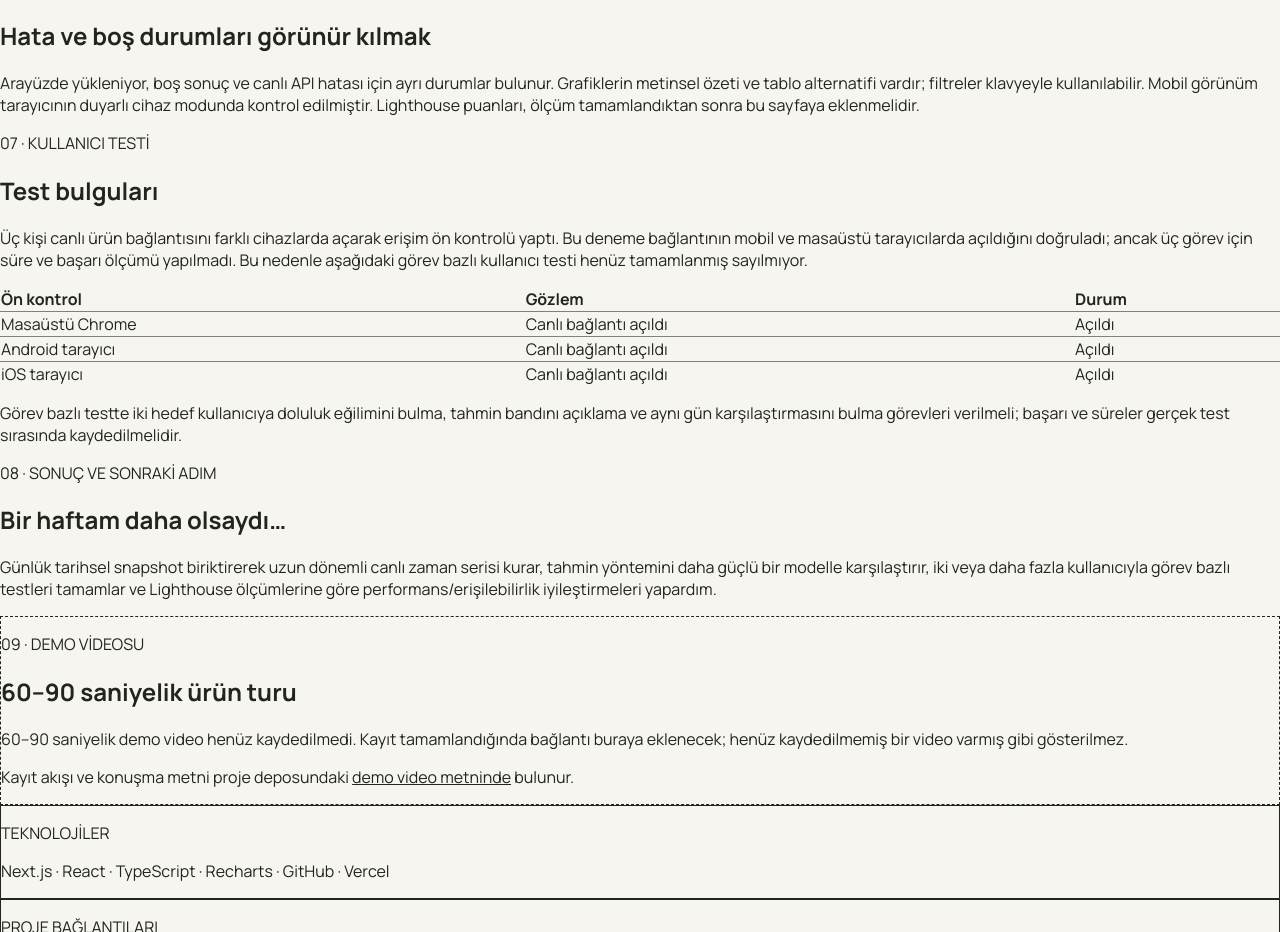
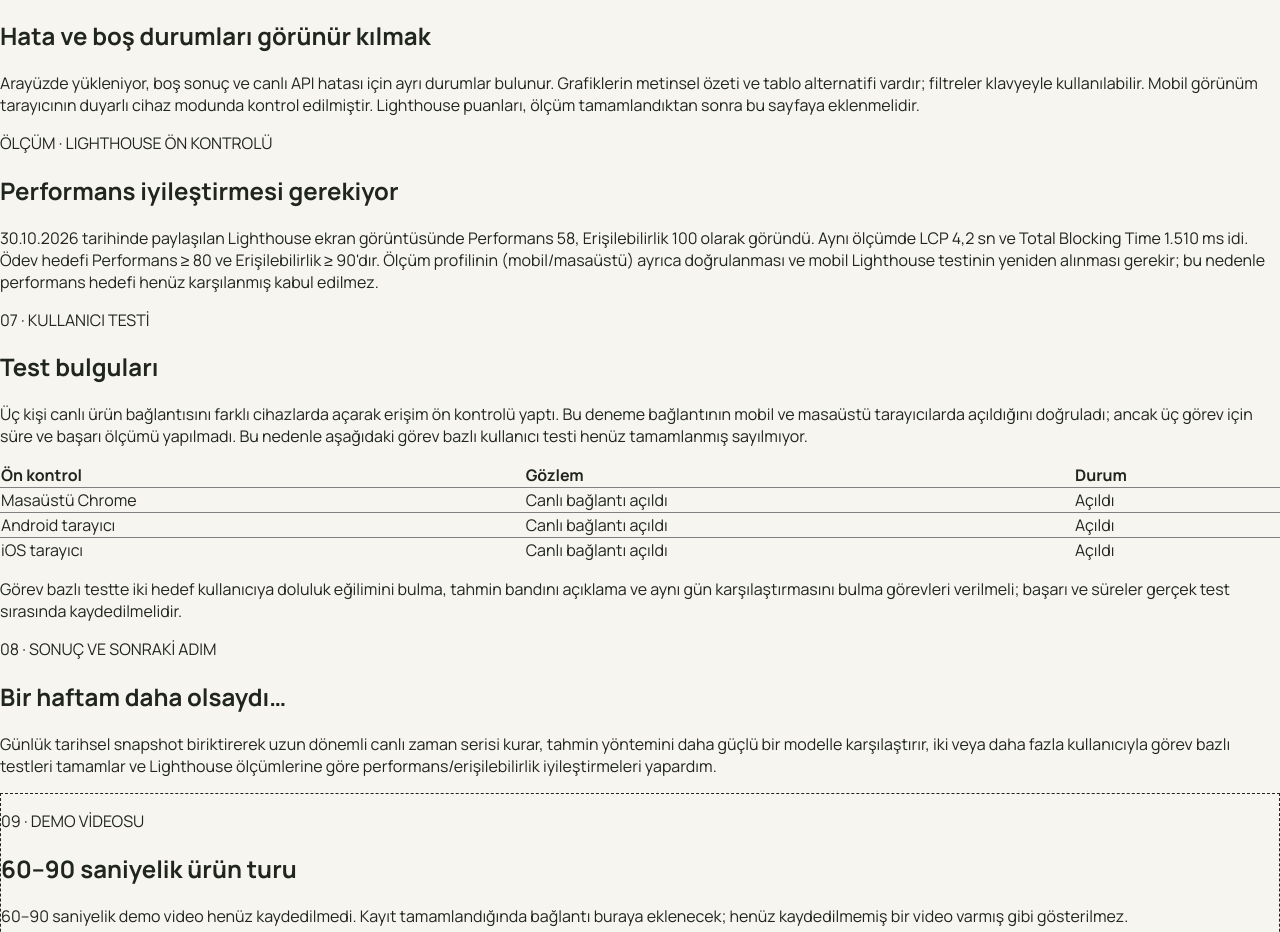
Before and after one commit to selinddrmz/portfolio, a Next.js app: page /projects/istanbul-su-durumu in a window 1280 px wide. Shown: the part 1683-2615 px from the top of the page. Built offline with nearby package versions, Linux system fonts and the light colour scheme.

Commit message:
Document measured Lighthouse scores and remaining performance target

```diff
--- a/app/projects/istanbul-su-durumu/page.tsx
+++ b/app/projects/istanbul-su-durumu/page.tsx
@@ -90,6 +90,12 @@ export default function IstanbulWaterCaseStudy() {
           </section>
 
           <section>
+            <p className="text-xs font-bold tracking-widest text-emerald-800">ÖLÇÜM · LIGHTHOUSE ÖN KONTROLÜ</p>
+            <h2 className="mt-3 font-serif text-3xl font-bold">Performans iyileştirmesi gerekiyor</h2>
+            <p className="mt-4 leading-7 text-stone-700">30.10.2026 tarihinde paylaşılan Lighthouse ekran görüntüsünde Performans 58, Erişilebilirlik 100 olarak göründü. Aynı ölçümde LCP 4,2 sn ve Total Blocking Time 1.510 ms idi. Ödev hedefi Performans ≥ 80 ve Erişilebilirlik ≥ 90'dır. Ölçüm profilinin (mobil/masaüstü) ayrıca doğrulanması ve mobil Lighthouse testinin yeniden alınması gerekir; bu nedenle performans hedefi henüz karşılanmış kabul edilmez.</p>
+          </section>
+
+          <section>
             <p className="text-xs font-bold tracking-widest text-emerald-800">07 · KULLANICI TESTİ</p>
             <h2 className="mt-3 font-serif text-3xl font-bold">Test bulguları</h2>
             <p className="mt-4 leading-7 text-stone-700">Üç kişi canlı ürün bağlantısını farklı cihazlarda açarak erişim ön kontrolü yaptı. Bu deneme bağlantının mobil ve masaüstü tarayıcılarda açıldığını doğruladı; ancak üç görev için süre ve başarı ölçümü yapılmadı. Bu nedenle aşağıdaki görev bazlı kullanıcı testi henüz tamamlanmış sayılmıyor.</p>
```
